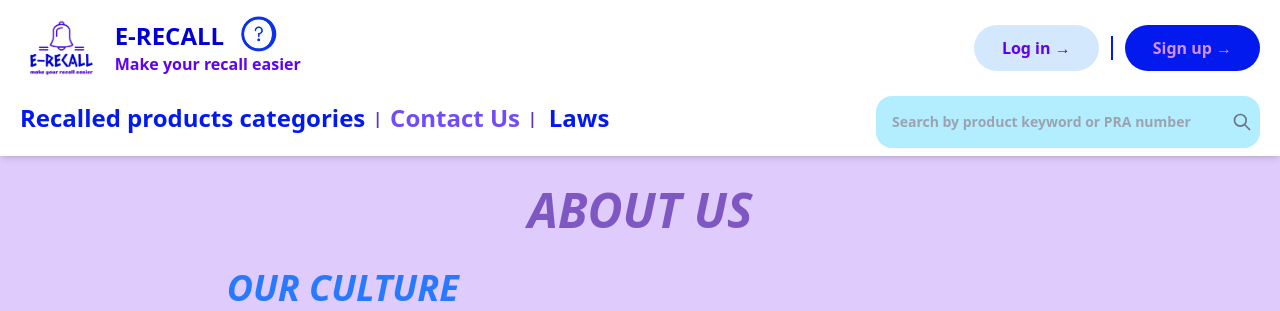
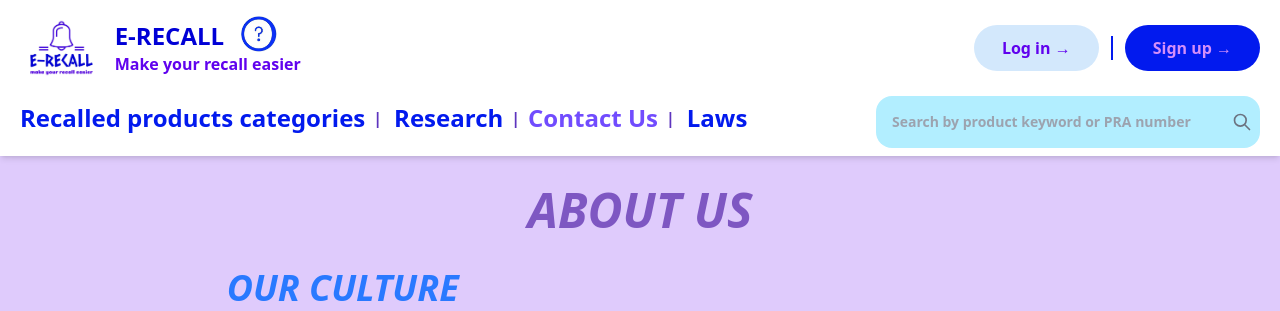
Before and after one commit to Lucaszp96/RecallAlert, a Django app: page /about/ in a window 1280 px wide. Shown: the top 311 px of the page. Run offline with Django 3.2, Linux system fonts and the light colour scheme; some libraries are stand-ins or nearby versions.

Commit message:
research-base-v2

```diff
--- a/login/templates/login/base.html
+++ b/login/templates/login/base.html
@@ -185,6 +185,37 @@
               </div>
             </li>
 
+
+            <li class="ml-2 leading-9 text-[#5E35BE]">|
+              <li>
+                            <button href="{% url 'research' %}" id="research-dropdown-button" class="flex justify-between items-center w-full ml-3 text-2xl text-[#021AEE] "
+                  onclick="showResearch()" >
+                                Research
+                            </button>
+                            <div id="research-dropdown" class="grid hidden absolute z-8 font-bold grid-cols-1 bg-white shadow-md opacity-98 rounded-lg">
+                                <div class="p-2 pb-0 md:pb-2 border-r-2 border-dotted border-indigo-100 text-[#72BAF0]">
+                                    <ul class="space-y-1" aria-labelledby="research-dropdown-button">
+                                        <li>
+                  <a href="{% url 'research_1' %}" class="hover:text-blue-600">
+                                                Statistics
+                                            </a>
+                                        </li>
+                                        <li>
+                                            <a href="{% url 'research_2' %}" class="hover:text-blue-600">
+                                               Agency Report
+                                            </a>
+                                        </li>
+                                        <li>
+                                            <a href="{% url 'research_3' %}" class="hover:text-blue-600">
+                                                Recommended solutions
+                                            </a>
+                                        </li>
+                                    </ul>
+                                </div>
+                            </div>
+                        </li>
+                </li>
+
 	    <li class="ml-2 leading-9 text-[#5E35BE]">|
 	    </li>
             <li>
@@ -355,6 +386,16 @@
         }
       }
 
+      function showResearch() {
+        let click = document.getElementById('research-dropdown')
+
+          if (click.classList.contains("hidden")) {
+		  click.classList.remove("hidden");
+		}else{
+		  click.classList.add("hidden");
+	  }
+      }
+
       function showLaw() {
         let click = document.getElementById('mega-menu-dropdown')
 
@@ -366,6 +407,8 @@
       }
 
       var ignoreClickOnMeElement = document.getElementById('dropdownMenuButton')
+
+      var ignoreResearch = document.getElementById('research-dropdown-button')
 
       var ignoreLaw = document.getElementById('mega-menu-dropdown-button')
 
@@ -379,6 +422,18 @@
         }
       })
 
+
+      document.addEventListener('click', function (event) {
+        var isClickInsideElement = ignoreResearch.contains(event.target)
+        if (!isClickInsideElement) {
+          let click = document.getElementById('research-dropdown')
+          if (!click.classList.contains("hidden")) {
+		click.classList.add("hidden");
+	  }
+        }
+      })
+
+
       document.addEventListener('click', function (event) {
         var isClickInsideElement = ignoreLaw.contains(event.target)
         if (!isClickInsideElement) {
```
